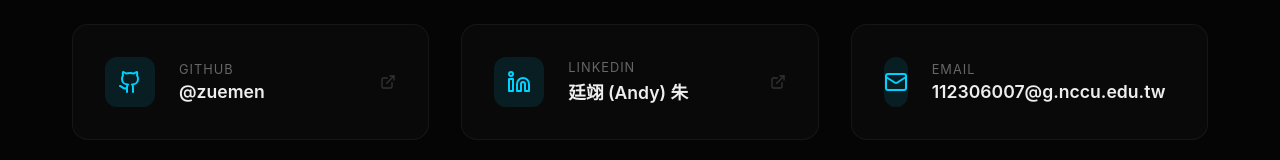
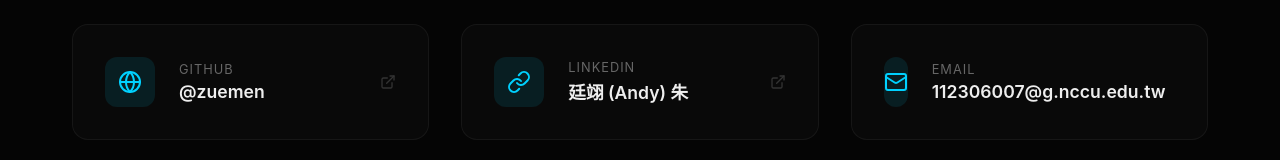
Before and after one commit to zuemen/My_Web, a Next.js app: page / in a window 1280 px wide. Shown: the part 5988-6148 px from the top of the page. Built offline with nearby package versions, Linux system fonts and the light colour scheme.

Commit message:
Fix build error: Replace non-existent Lucide icons with stable alternatives

```diff
--- a/src/components/Contact.tsx
+++ b/src/components/Contact.tsx
@@ -1,20 +1,20 @@
 "use client";
 
 import { motion } from 'framer-motion';
-import { Mail, Github, Linkedin, ExternalLink } from 'lucide-react';
+import { Mail, Globe, Link as LinkIcon, ExternalLink } from 'lucide-react';
 import styles from './Contact.module.css';
 
 const Contact = () => {
   const contactLinks = [
     {
       name: "GitHub",
-      icon: <Github size={24} />,
+      icon: <Globe size={24} />,
       url: "https://github.com/zuemen",
       label: "@zuemen"
     },
     {
       name: "LinkedIn",
-      icon: <Linkedin size={24} />,
+      icon: <LinkIcon size={24} />,
       url: "https://www.linkedin.com/in/%E5%BB%B7%E7%BF%8A-%E6%9C%B1-95838538a/",
       label: "廷翊 (Andy) 朱"
     },
```
